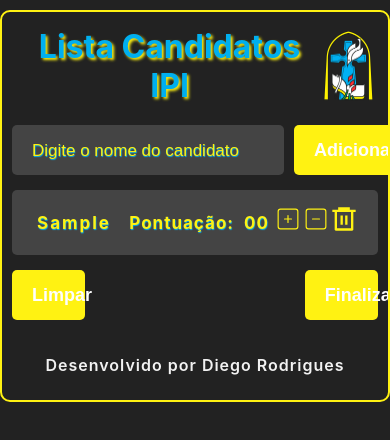
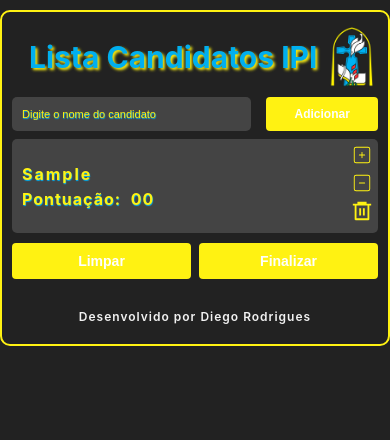
Before and after one commit to DiegoRodrigues1402/app-computa-o-de-votos, a React (Vite) app: page / in a window 390 px wide. Both pictures are taken after typing "Sample" into the empty fields and a click on the button "Adicionar". Shown: the top 440 px of the page. Built offline with nearby package versions, Linux system fonts and the light colour scheme.

Commit message:
Revisão css

```diff
--- a/src/componets/AddTasks.css
+++ b/src/componets/AddTasks.css
@@ -1,10 +1,10 @@
-.add-tasks-container{
+.add-tasks-container {
   margin: 15px 0;
   width: 100%;
   display: flex;
+}
 
-}
-.add-tasks-input{
+.add-tasks-input {
   height: 50px;
   padding: 15px 20px;
   border-radius: 5px;
@@ -13,32 +13,29 @@
   background-color: #444;
   color: #fefefe;
   font-size: 18px;
+}
 
-
-
-}
 .add-tasks-input::placeholder {
-    color: #fff212; /* Define a cor do placeholder como amarelo */
+  color: #fff212;
   text-shadow: 0.5px 0.5px 1px #00b1f2;
   font-size: 17px;
 }
 
-.add-tasks-button-container{
+.add-tasks-button-container {
   flex: 1;
   margin-left: 10px;
 }
-@media screen and (max-width: 360px) {
+
+/* <= 480px */
+@media screen and (max-width: 480px) {
   .add-tasks-container {
       margin: 5px 0;
-      width: 100%;
-      display: flex;
       gap: 5px;
   }
 
   .add-tasks-input {
-      flex: 2;
-      height: 34px;           /* Altura menor */
-      padding: 4px 8px;       /* Menos padding */
+      height: 34px;
+      padding: 4px 8px;
       font-size: 12px;
       box-sizing: border-box;
   }
@@ -49,56 +46,16 @@
   }
 
   .add-tasks-button-container {
-      flex: 1;
       display: flex;
       align-items: center;
   }
 
   .add-tasks-button-container button {
       width: 100%;
-      height: 34px;            /* Altura igual ao input */
+      height: 34px;
       font-size: 12px;
       padding: 4px 6px;
       box-sizing: border-box;
       border-radius: 4px;
   }
 }
-
-
-
-   @media screen and (max-width: 320px) {
-    .add-tasks-container {
-      margin: 5px 0;
-      width: 100%;
-      display: flex;
-      gap: 5px;
-    }
-
-    .add-tasks-input {
-      flex: 2;
-      height: 34px;           /* Altura menor */
-      padding: 4px 8px;       /* Menos padding */
-      font-size: 12px;
-      box-sizing: border-box;
-    }
-
-    .add-tasks-input::placeholder {
-      font-size: 11px;
-      padding-left: 2px;
-    }
-
-    .add-tasks-button-container {
-      flex: 1;
-      display: flex;
-      align-items: center;
-    }
-
-    .add-tasks-button-container button {
-      width: 100%;
-      height: 34px;            /* Altura igual ao input */
-      font-size: 12px;
-      padding: 4px 6px;
-      box-sizing: border-box;
-      border-radius: 4px;
-    }
-  }
--- a/src/componets/ButtonFinalizarLimpar.css
+++ b/src/componets/ButtonFinalizarLimpar.css
@@ -1,103 +1,54 @@
-.button-container-limpa-finaliza{
+.button-container-limpa-finaliza {
   margin: 15px 0;
   width: 100%;
   display: flex;
   gap: 10px;
   justify-content: space-between;
+}
 
-}
 .limpa,
-.finaliza{
-    width: 20%;
-}
-@media screen  and (max-width: 1025px){
-    .button-container-limpa-finaliza{
-    margin: 15px 0;
-    width: 100%;
-    display: flex;
-    gap: 10px;
-    justify-content: space-between;
-
-}
-.limpa,
-.finaliza{
+.finaliza {
   width: 20%;
 }
 
-   }
-   @media screen  and (max-width: 881px){
-    .button-container-limpa-finaliza{
-    margin: 15px 0;
-    width: 100%;
-    display: flex;
-    gap: 10px;
-    justify-content: space-between;
-
-}
-.limpa,
-.finaliza{
-    width: 20%;
-}
-   }
-   @media screen  and (max-width: 768px){
-   .button-container-limpa-finaliza{
-    margin: 15px 0;
-    width: 100%;
-    display: flex;
-    gap: 10px;
-    justify-content: space-between;
-
-}
-.limpa,
-.finaliza{
-    width: 20%;
-}
-   }
-   @media screen  and (max-width: 360px){
+/* <= 600px */
+@media screen and (max-width: 600px) {
   .button-container-limpa-finaliza {
       margin: 10px 0;
-        width: 100%;
-        display: flex;
       gap: 8px;
-        justify-content: space-between;
   }
 
   .limpa,
   .finaliza {
       flex: 1;
+      width: auto;
   }
 
   .limpa button,
   .finaliza button {
       width: 100%;
-        font-size: 12px;       /* Fonte menor */
-        padding: 4px 6px;      /* Menos espaçamento interno */
-        height: 32px;          /* Altura reduzida */
+      font-size: 16px;
+      padding: 4px 6px;
+      height: 40px;
       box-sizing: border-box;
-        border-radius: 4px;    /* Opcional: bordas mais suaves */
+      border-radius: 4px;
   }
 }
-   @media screen and (max-width: 320px) {
-    .button-container-limpa-finaliza {
-      margin: 10px 0;
-      width: 100%;
-      display: flex;
-      gap: 8px;
-      justify-content: space-between;
+
+/* <= 480px */
+@media screen and (max-width: 480px) {
+  .limpa button,
+  .finaliza button {
+      font-size: 14px;
+      height: 36px;
+  }
 }
 
-    .limpa,
-    .finaliza {
-      flex: 1;
-    }
-
+/* 320px a 360px */
+@media screen and (min-width: 320px) and (max-width: 360px) {
   .limpa button,
   .finaliza button {
-      width: 100%;
-      font-size: 12px;       /* Fonte menor */
-      padding: 4px 6px;      /* Menos espaçamento interno */
-      height: 32px;          /* Altura reduzida */
-      box-sizing: border-box;
-      border-radius: 4px;    /* Opcional: bordas mais suaves */
+      font-size: 12px;
+      height: 32px;
   }
 }
--- a/src/componets/Footer.css
+++ b/src/componets/Footer.css
@@ -1,115 +1,65 @@
-
 .footer-container {
     color: #f2f2f2;
     text-align: center;
-    padding-top: 20px;
-    padding-bottom: 03px;
     width: 100%;
     bottom: 0;
-
+    padding-top: 20px;
+    padding-bottom: 3px; /* valor base (desktop) */
 }
 
-.footer-container  p{
+.footer-container p {
     margin: 0;
-    font-size: 16px;
     letter-spacing: 1px;
     font-weight: 600;
-
-}
-@media screen  and (max-width: 1025px){
-   .footer-container {
-    color: #f2f2f2;
-    text-align: center;
-    padding-top: 20px;
-    padding-bottom: 03px;
-    width: 100%;
-    bottom: 0;
-
+    font-size: 16px; /* valor base (desktop) */
 }
 
-.footer-container  p{
-    margin: 0;
-    font-size: 16px;
-    letter-spacing: 1px;
-    font-weight: 600;
-
+/* <= 1025px */
+@media screen and (max-width: 1025px) {
+    .footer-container {
+        padding-bottom: 20px;
+    }
 }
 
-  }
-  @media screen  and (max-width: 881px){
+/* <= 881px */
+@media screen and (max-width: 881px) {
     .footer-container {
-    color: #f2f2f2;
-    text-align: center;
-    padding-top: 20px;
-    padding-bottom: 03px;
-    width: 100%;
-    bottom: 0;
+        padding-bottom: 15px;
+    }
 
+    .footer-container p {
+        font-size: 15px;
+    }
 }
 
-.footer-container  p{
-    margin: 0;
-    font-size: 16px;
-    letter-spacing: 1px;
-    font-weight: 600;
-
-}
-  }
-  @media screen  and (max-width: 768px){
-   .footer-container {
-    color: #f2f2f2;
-    text-align: center;
-    padding-top: 20px;
-    padding-bottom: 15px;
-    width: 100%;
-    bottom: 0;
-
+/* <= 768px */
+@media screen and (max-width: 768px) {
+    .footer-container p {
+        font-size: 14px;
+    }
 }
 
-.footer-container  p{
-    margin: 0;
-    font-size: 16px;
-    letter-spacing: 1px;
-    font-weight: 600;
+/* <= 600px */
+@media screen and (max-width: 600px) {
+    .footer-container {
+        padding-bottom: 10px;
+    }
 
-}
-  }
-  @media screen  and (max-width: 360px){
-   .footer-container {
-    color: #f2f2f2;
-    text-align: center;
-    padding-top: 20px;
-    padding-bottom: 10px;
-    width: 100%;
-    bottom: 0;
-
+    .footer-container p {
+        font-size: 13px;
+    }
 }
 
-.footer-container  p{
-    margin: 0;
-    font-size: 13px;
-    letter-spacing: 1px;
-    font-weight: 600;
-
-}
-  }
-  @media screen  and (max-width: 320px){
-    .footer-container {
-    color: #f2f2f2;
-    text-align: center;
-    padding-top: 20px;
-    padding-bottom: 10px;
-    width: 100%;
-    bottom: 0;
-
+/* <= 480px */
+@media screen and (max-width: 480px) {
+    .footer-container p {
+        font-size: 12px;
+    }
 }
 
-.footer-container  p{
-    margin: 0;
-    font-size: 12px;
-    letter-spacing: 1px;
-    font-weight: 600;
-
+/* 320px a 360px */
+@media screen and (min-width: 320px) and (max-width: 360px) {
+    .footer-container p {
+        font-size: 10px;
+    }
 }
-
-  }
--- a/src/componets/Header.css
+++ b/src/componets/Header.css
@@ -1,221 +1,133 @@
-.container-header{
+.container-header {
     display: flex;
-    justify-content: center; /* Centraliza todos os itens dentro do contêiner */
-    align-items: center; /* Alinha verticalmente */
+    justify-content: center;
+    align-items: center;
     padding: 10px 20px;
-
-
 }
 
-
-.container-header h1{
+.container-header h1 {
     color: #00afef;
     font-size: 58px;
     text-shadow: 2px 2px 3px #fff212;
-    width: 100%; /* Garante que o h1 ocupe toda a largura do contêiner */
-    text-align: center; /* Centraliza o texto */
-
+    width: 100%;
+    text-align: center;
 }
 
 .logo {
-    height: 100px; /* Ajuste o tamanho da logo */
-    width: auto; /* Mantém a proporção da imagem */
+    height: 100px;
+    width: auto;
     max-width: 100%;
+}
 
+/* <= 1920px */
+@media screen and (max-width: 1920px) {
+    .container-header {
+        justify-content: space-between;
+        padding: 10px 10px;
+    }
 
+    .container-header h1 {
+        font-size: 130px;
     }
-  @media screen  and (max-width: 1920px){
-    .container-header{
-        display: flex;
-        justify-content: space-between; /* Centraliza todos os itens dentro do contêiner */
-        align-items: center; /* Alinha verticalmente */
-        padding: 10px 10px;
 
-
-    }
-    .container-header h1{
-        font-size: 130px;
-
-
-    }
     .logo {
-        height: 200px; /* Ajuste o tamanho da logo */
-        width: auto; /* Mantém a proporção da imagem */
-        max-width: 100%;
-
+        height: 200px;
     }
 }
-  @media screen  and (max-width: 1446px){
-    .container-header{
-        display: flex;
-        justify-content: space-between; /* Centraliza todos os itens dentro do contêiner */
-        align-items: center; /* Alinha verticalmente */
-        padding: 10px 10px;
 
+/* <= 1446px */
+@media screen and (max-width: 1446px) {
+    .container-header h1 {
+        font-size: 100px;
+    }
 
-    }
-    .container-header h1{
-        font-size: 100px;
-
-
-    }
     .logo {
-        height: 170px; /* Ajuste o tamanho da logo */
-        width: auto; /* Mantém a proporção da imagem */
-        max-width: 100%;
-
+        height: 170px;
     }
 }
-  @media screen  and (max-width: 1200px){
-    .container-header{
-        display: flex;
-        justify-content: space-between; /* Centraliza todos os itens dentro do contêiner */
-        align-items: center; /* Alinha verticalmente */
-        padding: 10px 10px;
 
+/* <= 1200px */
+@media screen and (max-width: 1200px) {
+    .container-header h1 {
+        font-size: 90px;
+    }
 
-    }
-    .container-header h1{
-        font-size: 90px;
-
-
-    }
     .logo {
-        height: 150px; /* Ajuste o tamanho da logo */
-        width: auto; /* Mantém a proporção da imagem */
-        max-width: 100%;
-
+        height: 150px;
     }
 }
-  @media screen  and (max-width: 1025px){
-    .container-header{
-        display: flex;
-        justify-content: space-between; /* Centraliza todos os itens dentro do contêiner */
-        align-items: center; /* Alinha verticalmente */
-        padding: 10px 10px;
 
+/* <= 1025px */
+@media screen and (max-width: 1025px) {
+    .container-header h1 {
+        font-size: 70px;
+    }
 
-    }
-    .container-header h1{
-        font-size: 70px;
-
-
-    }
     .logo {
-        height: 120px; /* Ajuste o tamanho da logo */
-        width: auto; /* Mantém a proporção da imagem */
-        max-width: 100%;
-
+        height: 120px;
     }
 }
-  @media screen  and (max-width: 881px){
-    .container-header{
-        display: flex;
-        justify-content: space-between; /* Centraliza todos os itens dentro do contêiner */
-        align-items: center; /* Alinha verticalmente */
-        padding: 10px 10px;
 
+/* <= 881px */
+@media screen and (max-width: 881px) {
+    .container-header h1 {
+        font-size: 65px;
+    }
 
-    }
-    .container-header h1{
-        font-size: 65px;
-
-
-    }
     .logo {
-        height: 100px; /* Ajuste o tamanho da logo */
-        width: auto; /* Mantém a proporção da imagem */
-        max-width: 100%;
-
+        height: 100px;
     }
 }
-  @media screen  and (max-width: 768px){
-    .container-header{
-        display: flex;
-        justify-content: space-between; /* Centraliza todos os itens dentro do contêiner */
-        align-items: center; /* Alinha verticalmente */
+
+/* <= 768px */
+@media screen and (max-width: 768px) {
+    .container-header {
         padding: 5px 5px;
+    }
 
+    .container-header h1 {
+        font-size: 45px;
+    }
 
-    }
-    .container-header h1{
-        font-size: 55px;
-
-
-    }
     .logo {
-        height: 90px; /* Ajuste o tamanho da logo */
-        width: auto; /* Mantém a proporção da imagem */
-        max-width: 100%;
-
+        height: 80px;
     }
 }
-  @media screen  and (max-width: 600px){
-    .container-header h1{
-        font-size: 45px;
 
+/* <= 600px */
+@media screen and (max-width: 600px) {
+    .container-header h1 {
+        font-size: 35px;
+    }
 
-    }
     .logo {
-        height: 80px; /* Ajuste o tamanho da logo */
-        width: auto; /* Mantém a proporção da imagem */
-        max-width: 100%;
-
+        height: 70px;
     }
 }
-  @media screen  and (max-width: 480px){
-    .container-header h1{
-        font-size: 32px;
 
+/* <= 480px */
+@media screen and (max-width: 480px) {
+    .container-header h1 {
+        font-size: 30px;
+    }
 
-    }
     .logo {
-        height: 70px; /* Ajuste o tamanho da logo */
-        width: auto; /* Mantém a proporção da imagem */
-        max-width: 100%;
-
+        height: 60px;
     }
 }
-  @media screen  and (max-width: 360px){
-    .container-header{
-        display: flex;
-        justify-content: space-between; /* Centraliza todos os itens dentro do contêiner */
-        align-items: center; /* Alinha verticalmente */
+
+/* 320px a 360px */
+@media screen and (min-width: 320px) and (max-width: 360px) {
+    .container-header {
         padding: 2px 2px;
+        justify-content: space-between;
+    }
 
+    .container-header h1 {
+        font-size: 25px;
+    }
 
-    }
-    .container-header h1{
-        font-size: 25px;
-
-
-    }
     .logo {
-        height: 50px; /* Ajuste o tamanho da logo */
-        width: auto; /* Mantém a proporção da imagem */
-        max-width: 100%;
-
+        height: 50px;
     }
 }
-  @media screen  and (max-width: 320px){
-    .container-header{
-        display: flex;
-        justify-content: space-between; /* Centraliza todos os itens dentro do contêiner */
-        align-items: center; /* Alinha verticalmente */
-        padding: 2px 2px;
-
-
-    }
-    .container-header h1{
-        font-size: 25px;
-
-
-    }
-    .logo {
-        height: 50px; /* Ajuste o tamanho da logo */
-        width: auto; /* Mantém a proporção da imagem */
-        max-width: 100%;
-
-      }
-
-  }
--- a/src/componets/Task.css
+++ b/src/componets/Task.css
@@ -1,4 +1,4 @@
-.task-container{
+.task-container {
     background-color: #444;
     margin: 8px 0;
     padding: 15px 20px;
@@ -7,41 +7,35 @@
     justify-content: space-between;
     align-items: center;
     color: #fefefe;
+}
 
-}
-.task-container-titulo{
-    padding: 05px;
+.task-container-titulo {
+    padding: 5px;
     display: flex;
     flex-direction: row;
     width: 80%;
     justify-content: space-between;
-    gap: 05px;
+    gap: 5px;
     color: #fff212;
     text-shadow: 0.5px 0.5px 1px #00b1f2;
     flex-wrap: nowrap;
+}
 
+.task-nome,
+.task-pontuacao {
+    cursor: pointer;
+    font-weight: 700;
+    letter-spacing: 2px;
+    font-size: 22px;
+}
 
+.task-pontuacao {
+    letter-spacing: 1px;
 }
-.task-nome{
-    cursor: pointer;
-    font-size: 22px;
-    font-weight: 700;
-    letter-spacing: 02px;
 
-
-
-}
-.task-pontuacao{
-    cursor: pointer;
-    font-size: 22px;
-    font-weight: 700;
-    letter-spacing: 1px;
-
-
-}
 .remove-task-button-mais,
 .remove-task-button-menos,
-.remove-task-button{
+.remove-task-button {
     background-color: #444;
     border: none;
     font-size: 30px;
@@ -49,155 +43,81 @@
     cursor: pointer;
 }
 
-.button-container{
+.button-container {
     display: flex;
-   flex-direction: row;
-    display: flex;
+    flex-direction: row;
     justify-content: center;
     align-items: center;
 }
 
-  @media screen  and (max-width: 1025px){
+/* <= 1025px */
+@media screen and (max-width: 1025px) {
+    .task-nome,
+    .task-pontuacao {
+        font-size: 20px;
+    }
+}
 
-    .task-nome{
-        cursor: pointer;
-        font-size: 20px;
-        font-weight: 700;
-        letter-spacing: 02px;
+/* <= 768px */
+@media screen and (max-width: 768px) {
+    .task-nome,
+    .task-pontuacao {
+        font-size: 17px;
+    }
 
-
-
-    }
-    .task-pontuacao{
-        cursor: pointer;
-        font-size: 20px;
-        font-weight: 700;
-        letter-spacing: 1px;
-
-
-    }
     .remove-task-button-mais,
     .remove-task-button-menos,
-    .remove-task-button{
-        background-color: #444;
-        border: none;
-        font-size: 30px;
-        color: #fff212;
-        cursor: pointer;
+    .remove-task-button {
+        font-size: 28px;
     }
-  }
-  @media screen  and (max-width: 881px){
-    .task-nome{
-        cursor: pointer;
-        font-size: 20px;
-        font-weight: 700;
-        letter-spacing: 02px;
+}
 
+/* <= 600px */
+@media screen and (max-width: 600px) {
+    .task-container {
+        padding: 5px 5px;
+    }
 
+    .task-container-titulo {
+        flex-direction: column;
+        width: 100%;
+    }
 
+    .button-container {
+        flex-direction: column;
     }
-    .task-pontuacao{
-        cursor: pointer;
-        font-size: 20px;
-        font-weight: 700;
-        letter-spacing: 1px;
 
-
-    }
     .remove-task-button-mais,
     .remove-task-button-menos,
-    .remove-task-button{
-        background-color: #444;
-        border: none;
-        font-size: 30px;
-        color: #fff212;
-        cursor: pointer;
+    .remove-task-button {
+        font-size: 24px;
     }
-  }
-  @media screen  and (max-width: 768px){
-    .task-nome{
-        cursor: pointer;
-        font-size: 17px;
-        font-weight: 700;
-        letter-spacing: 02px;
+}
 
+/* <= 480px */
+@media screen and (max-width: 480px) {
+    .task-nome,
+    .task-pontuacao {
+        font-size: 16px;
+    }
 
-
-    }
-    .task-pontuacao{
-        cursor: pointer;
-        font-size: 17px;
-        font-weight: 700;
-        letter-spacing: 1px;
-
-
-    }
     .remove-task-button-mais,
     .remove-task-button-menos,
-    .remove-task-button{
-        background-color: #444;
-        border: none;
-        font-size: 28px;
-        color: #fff212;
-        cursor: pointer;
+    .remove-task-button {
+        font-size: 22px;
     }
-  }
-  @media screen  and (max-width: 360px){
-    .task-container{
-        background-color: #444;
-        margin: 8px 0;
-        padding: 5px 5px;
-        display: flex;
-        border-radius: 5px;
-        justify-content: space-between;
-        align-items: center;
-        color: #fefefe;
+}
 
+/* <= 360px */
+@media screen and (max-width: 360px) {
+    .task-nome,
+    .task-pontuacao {
+        font-size: 14px;
     }
-    .task-container-titulo{
-        padding: 05px;
-        display: flex;
-        flex-direction: column;
-        width: 100%;
-        justify-content: space-between;
-        gap: 05px;
-        color: #fff212;
-        text-shadow: 0.5px 0.5px 1px #00b1f2;
-        flex-wrap: nowrap;
 
-
-    }
-    .button-container{
-        display: flex;
-        flex-direction: column;
-         display: flex;
-        justify-content: center;
-     align-items: center;
-    }
-    .task-nome{
-        cursor: pointer;
-        font-size: 14px;
-        font-weight: 700;
-        letter-spacing: 02px;
-
-
-
-    }
-    .task-pontuacao{
-        cursor: pointer;
-        font-size: 14px;
-        font-weight: 700;
-        letter-spacing: 1px;
-
-
-    }
     .remove-task-button-mais,
     .remove-task-button-menos,
-    .remove-task-button{
-        background-color: #444;
-        border: none;
+    .remove-task-button {
         font-size: 20px;
-        color: #fff212;
-        cursor: pointer;
     }
-  }
+}
```
Lines whose indentation alone changed are shown as unchanged.
